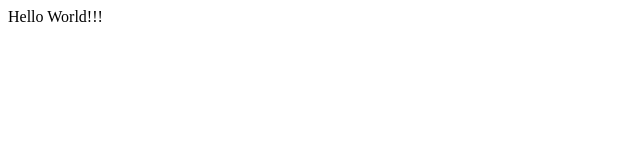
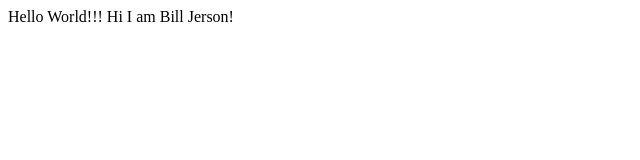
Before and after one commit to bjax20/bjax20.github.io, a plain HTML site: page index.html in a window 1280 px wide. Shown: the whole page, without its empty margins (0-640 px from the left). Drawn offline with Linux system fonts and the light colour scheme.

Commit message:
name was addedd

```diff
--- a/index.html
+++ b/index.html
@@ -7,5 +7,6 @@
 </head>
 <body>
     Hello World!!!
+    Hi I am Bill Jerson!
 </body>
 </html>
```
